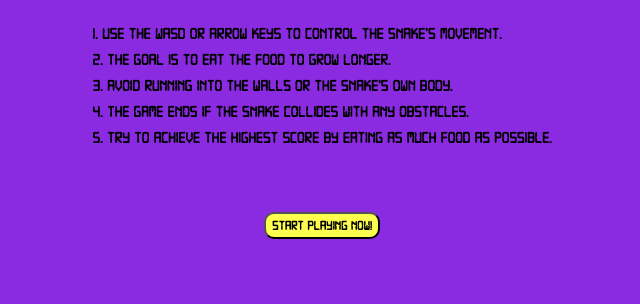
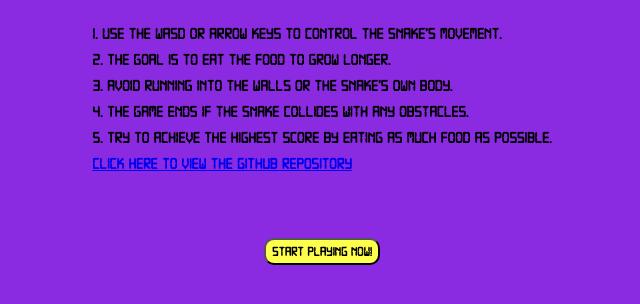
Before and after one commit to Thahmidur-R/snakeGame, a plain HTML site: page index.html in a window 1280 px wide. Shown: the part 76-380 px from the top of the page, without its empty margins (318-958 px from the left). Drawn offline with Linux system fonts and the light colour scheme.

Commit message:
Update index.html

```diff
--- a/index.html
+++ b/index.html
@@ -23,6 +23,7 @@
         <span class="rule">3. Avoid running into the walls or the snake's own body.</span>
         <span class="rule">4. The game ends if the snake collides with any obstacles.</span>
         <span class="rule">5. Try to achieve the highest score by eating as much food as possible.</span>
+        <span class="rule"><a target="_blank" href="https://github.com/Thahmidur-R/snakeGame">Click here to view the Github Repository</a></span>
     </p>
     </div>
     <div class='playBtn-container'>
```
